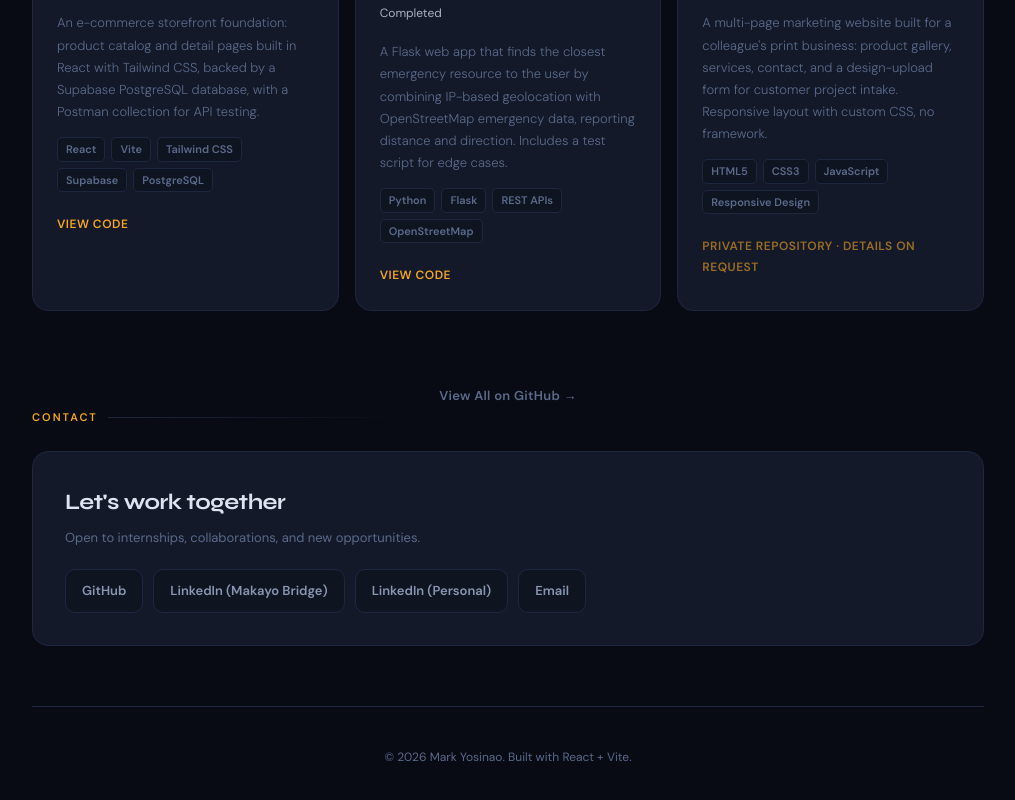
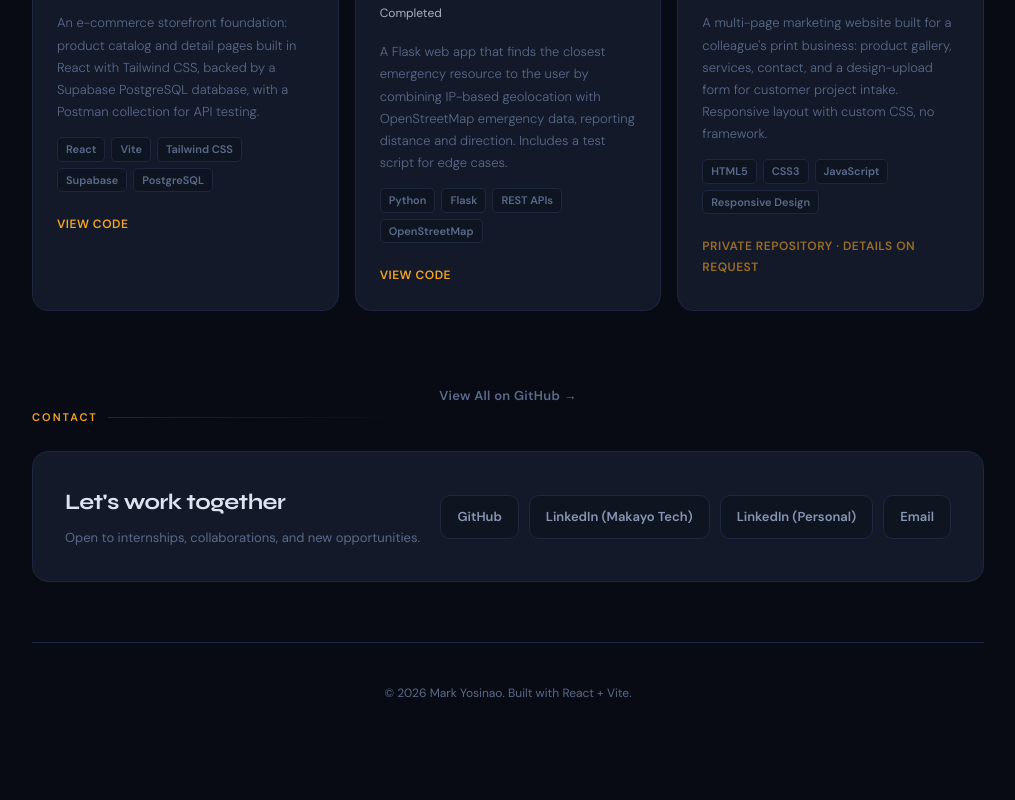
Before and after one commit to makayo/mark-yosinao-portfolio, a React (Vite) app: page / in a window 1280 px wide. Shown: the part 4860-5660 px from the top of the page, without its empty margins (132-1147 px from the left). Built offline with nearby package versions, Linux system fonts and the light colour scheme.

Commit message:
Rename LinkedIn label to Makayo Tech

```diff
--- a/src/components/Contact.jsx
+++ b/src/components/Contact.jsx
@@ -14,7 +14,7 @@ const Contact = () => (
         {[
           { label: "GitHub", href: "https://github.com/makayo" },
           {
-            label: "LinkedIn (Makayo Bridge)",
+            label: "LinkedIn (Makayo Tech)",
             href: "https://www.linkedin.com/in/mark-yosinao-4914a3200",
           },
           {
```
